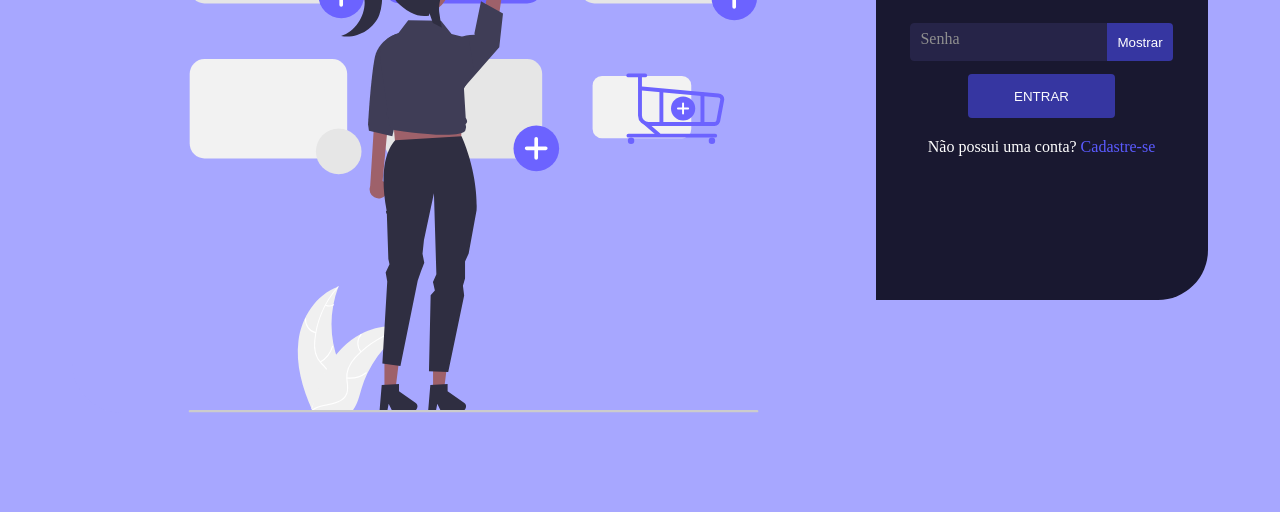
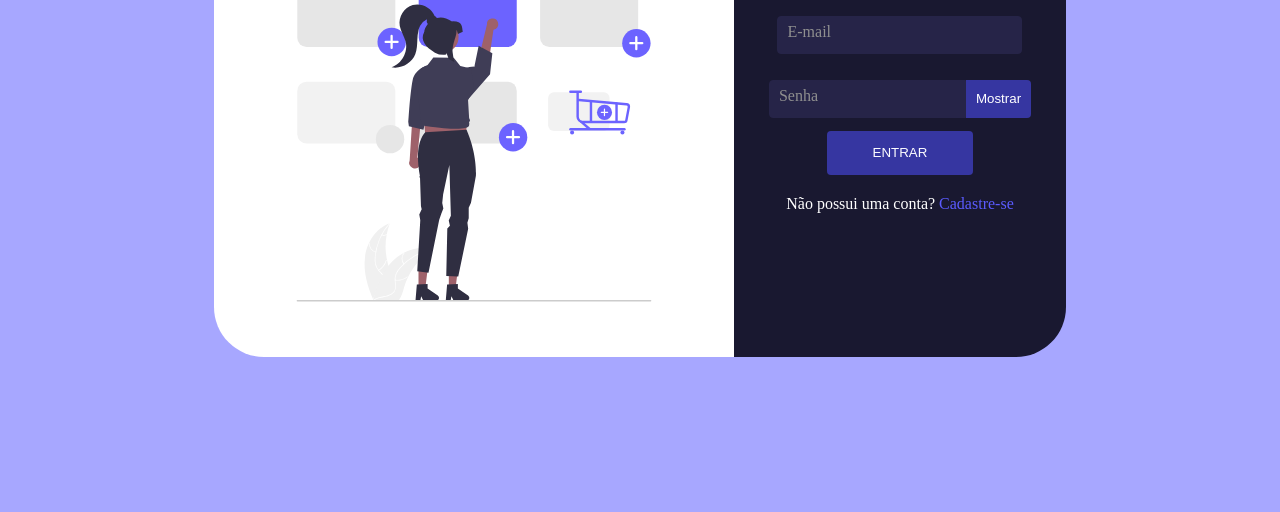
Before and after one commit to Carlos001-hash/Login, a plain HTML site: page index.html in a window 1280 px wide. Shown: the part 288-800 px from the top of the page. Drawn offline with Linux system fonts and the light colour scheme.

Commit message:
Update style.css

```diff
--- a/style.css
+++ b/style.css
@@ -23,17 +23,17 @@ body {
     margin-top: 10px;
 }
 
-.img-form {
-    background-color: rgb(167 167 255);
-    border-radius: 50px 0px 0px 50px;
-    display: none;
-    justify-content: center;
-}
+svg {
+  width: 500px;
+  height: 479px;
+  background-color: rgb(167 167 255);
+  border-radius: 50px 0px 0px 50px;
+  padding: 0px 10px;
 
-.img-form img {
-  width: 500px;
+  display: none;
+  justify-content: center;
   border-radius: 50px 0px 0px 50px;
-
+  background-color: rgb(255 255 255);
 }
 
 form {
@@ -213,8 +213,8 @@ p a:hover {
     transition: all .3s ease-out;
 }
 
-@media (min-width: 1130px) {
-    .img-form {
+@media (min-width: 1000px) {
+    svg {
         display: flex;
     }
 
```
